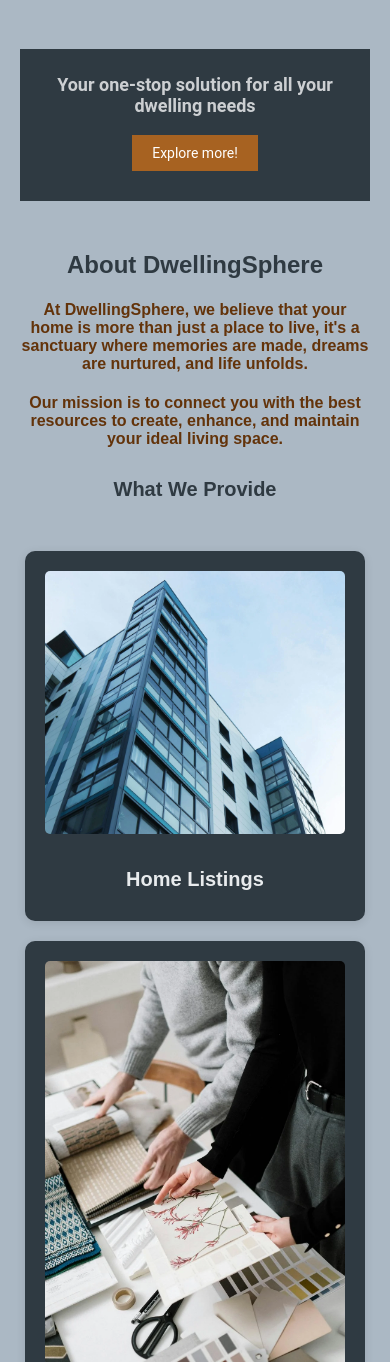
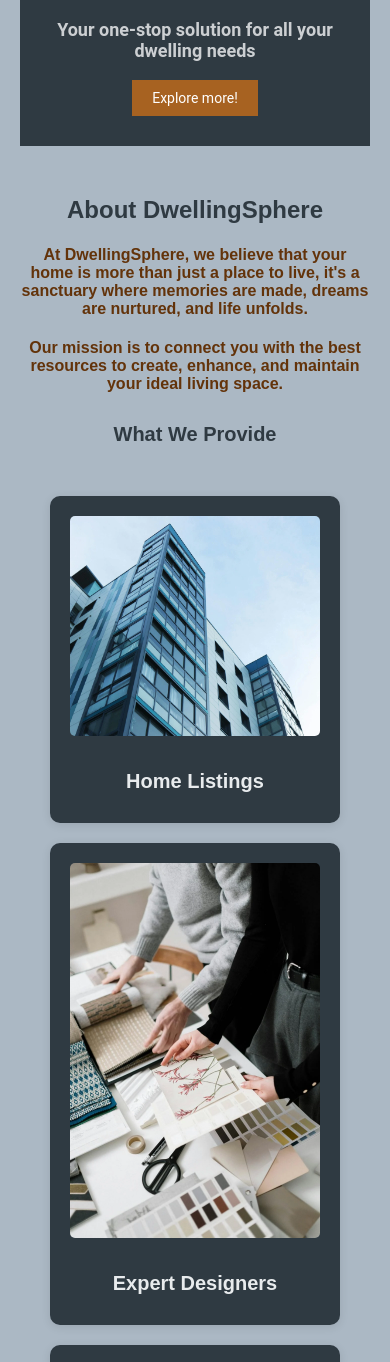
Before and after one commit to Reemaalbrahim/DwellingSphere, a Django app: page / in a window 390 px wide. Shown: the part 492-1854 px from the top of the page. Run offline with Django 5.2, Linux system fonts and the light colour scheme.

Commit message:
updated stuff

```diff
--- a/DwellingSphere/main_app/templates/main_app/home.html
+++ b/DwellingSphere/main_app/templates/main_app/home.html
@@ -198,7 +198,7 @@
         }
 
         .static-info {
-            margin-top: -60px;
+            margin-top: -115px;
             padding: 10px;
         }
 
@@ -231,13 +231,13 @@
 
         .service-box {
             width: 100%;
-            max-width: 300px;
+            max-width: 250px;
             margin: 10px 0;
         }
 
         .service-box img {
             width: 100%;
-            height: auto;
+            height: 80%;
         }
 
         .property-section {
```
